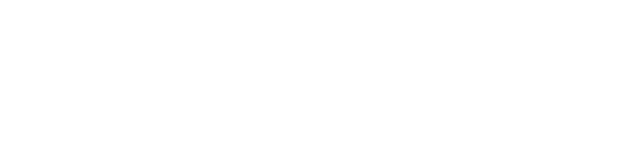
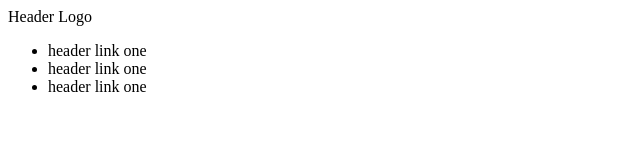
Before and after one commit to daniellonsdale/odin-landing-page, a plain HTML site: page index.html in a window 1280 px wide. Shown: the whole page, without its empty margins (0-640 px from the left). Drawn offline with Linux system fonts and the light colour scheme.

Commit message:
Create header html

```diff
--- a/index.html
+++ b/index.html
@@ -7,7 +7,14 @@
     <link rel="stylesheet" href="style.css">
 </head>
 <body>
-
+<div class="header">
+    <div class="header-logo">Header Logo</div>
+    <ul class="header-links">
+        <li>header link one</li>
+        <li>header link one</li>
+        <li>header link one</li>
+    </ul>
+</div>
 
 
 </body>
```
